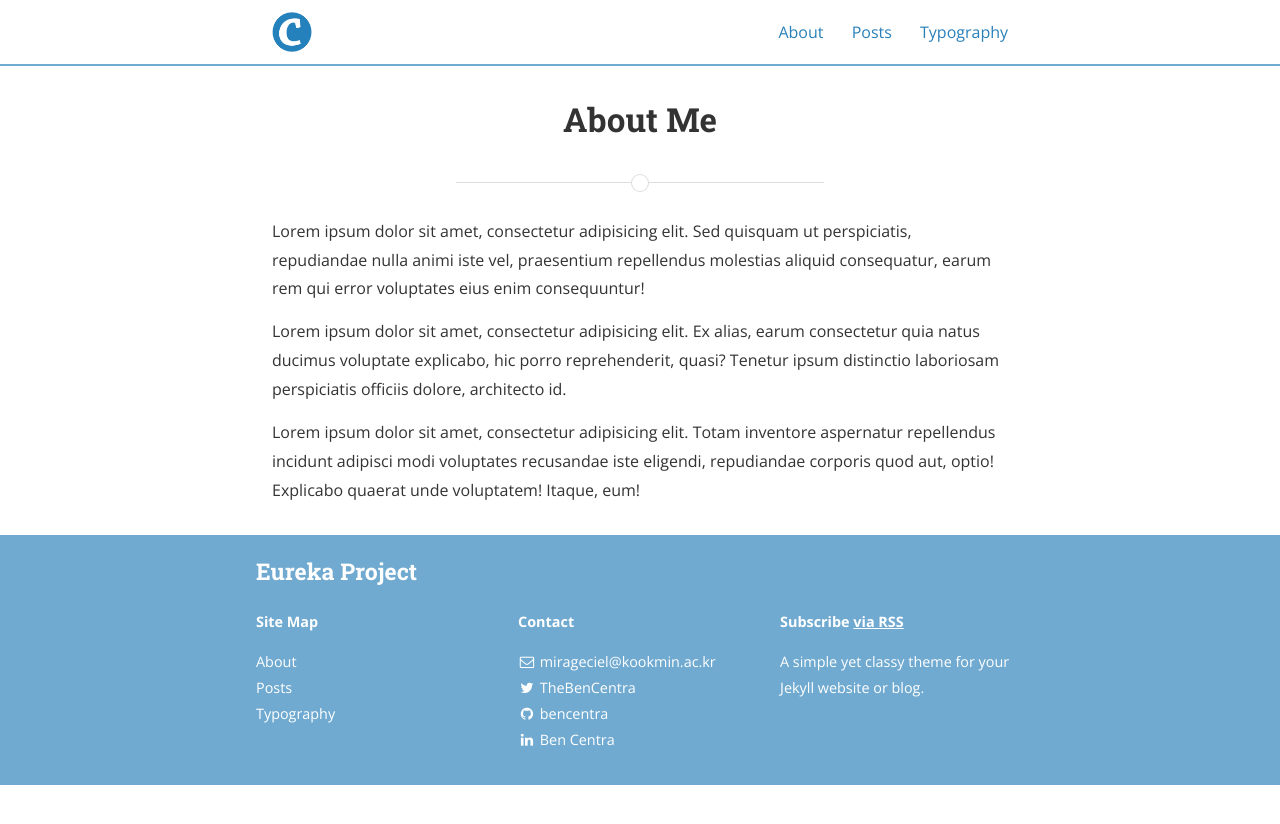
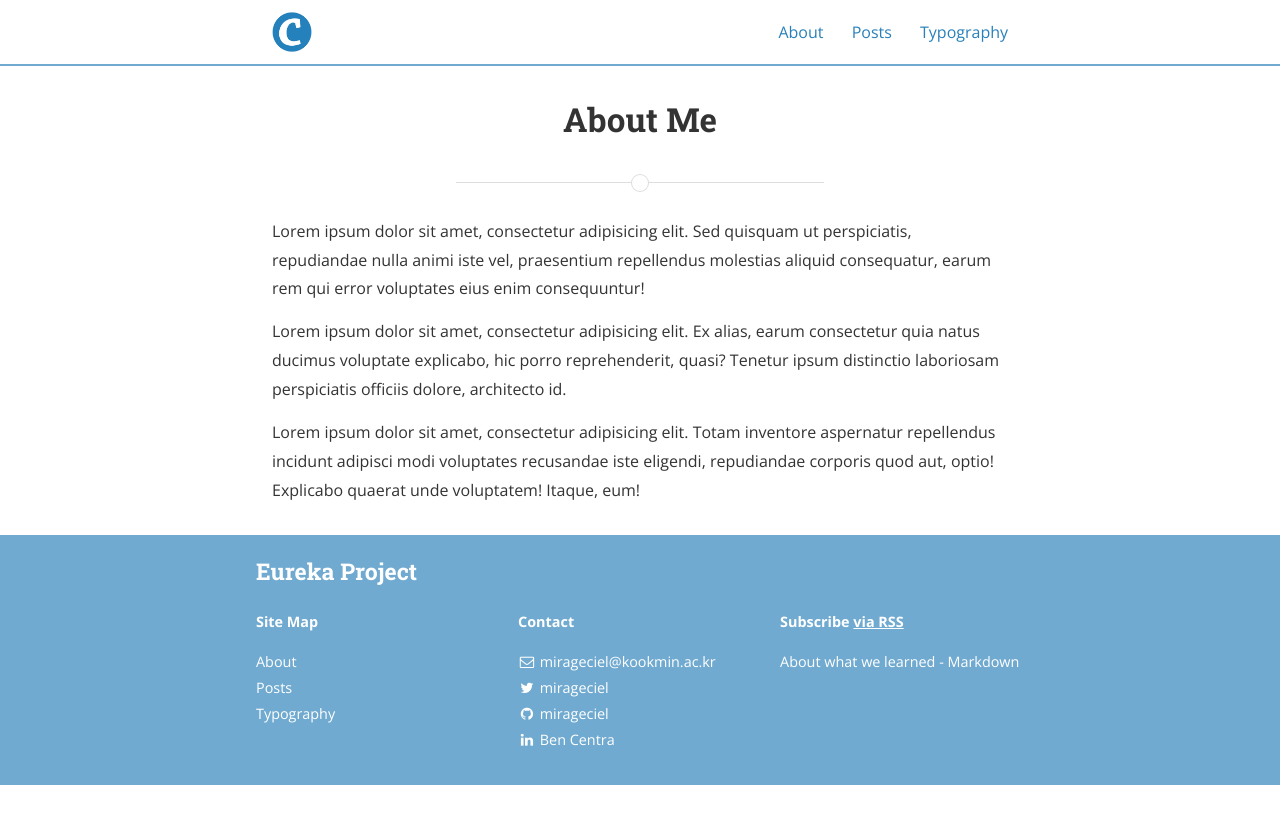
Before and after one commit to mirageciel/mirageciel.github.io, a Jekyll site: the page built from about.html, in a window 1280 px wide. Shown: the top 824 px of the page. Built offline with Jekyll 4.4.1, drawn with Linux system fonts in a browser that asks for light colours; nearby versions of some CDN libraries.

Commit message:
modify _config.yml

```diff
--- a/_config.yml
+++ b/_config.yml
@@ -14,7 +14,7 @@ subtitle: "About Markdown"
 email: mirageciel@kookmin.ac.kr
 name: Chaewon Shin
 description: >
-  A simple yet classy theme for your Jekyll website or blog.
+  About what we learned - Markdown
 # Base URL of site (i.e. /blog). It should always start with a slash,
 # and never end with a slash. Set it to a blank value if hosting at the
 # root of your server.
@@ -78,38 +78,38 @@ descriptions:
 social:
   - name: Twitter
     icon: twitter
-    username: TheBenCentra
+    username: mirageciel
     url: https://twitter.com/TheBenCentra
     desc: Follow me on Twitter
-    share: true
+    share: false
 
   - name: Facebook
     icon: facebook
     username: thebencentra
     url: ""
     desc: Friend me on Facebook
-    share: true
+    share: false
 
   - name: GitHub
     icon: github
-    username: bencentra
-    url: https://github.com/bencentra
+    username: mirageciel
+    url: https://github.com/mirageciel
     desc: Fork me on GitHub
-    share: false
+    share: true
 
   - name: LinkedIn
     icon: linkedin
     username: Ben Centra
     url: https://www.linkedin.com/pub/ben-centra/47/769/60a
     desc: Connect with me on LinkedIn
-    share: true
+    share: false
 
   - name: Google+
     icon: google-plus
     username: ""
     url: ""
     desc: Add me to your Circles
-    share: true
+    share: false
 
   - name: YouTube
     icon: youtube
```
